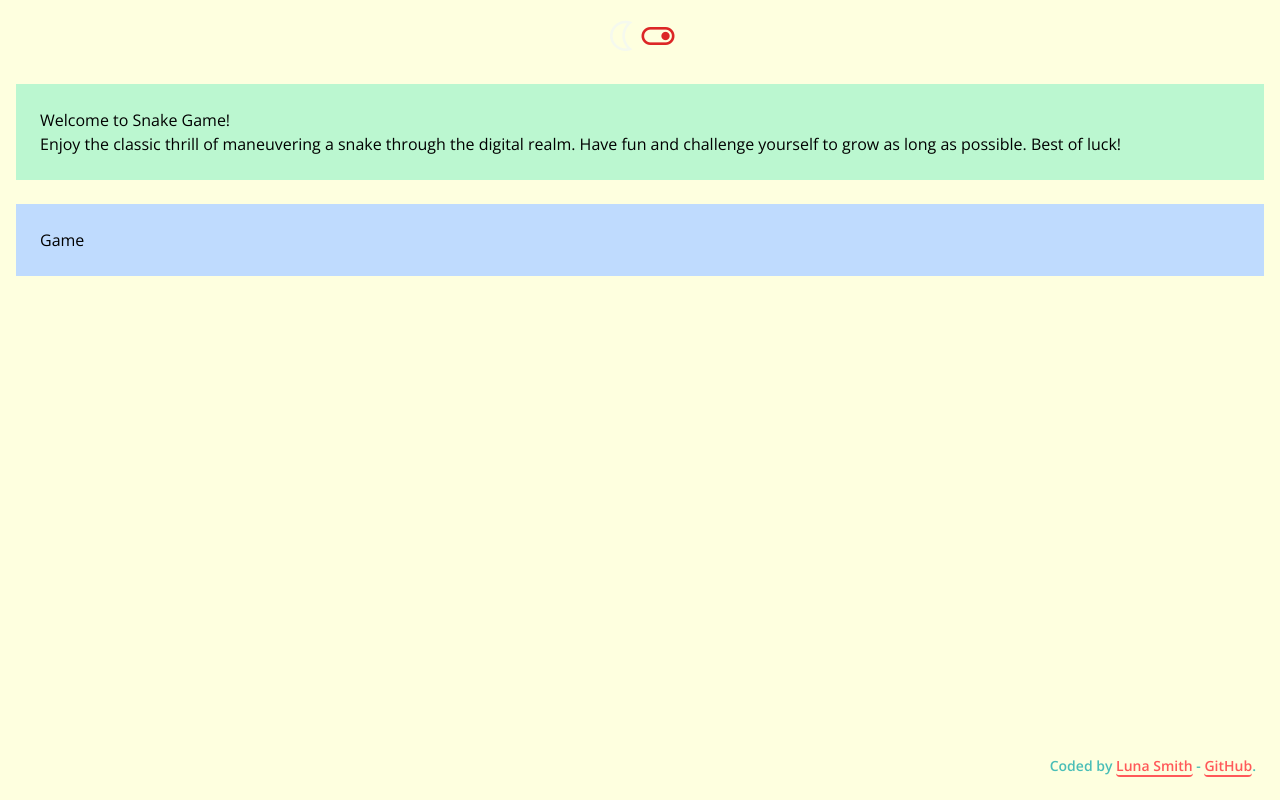
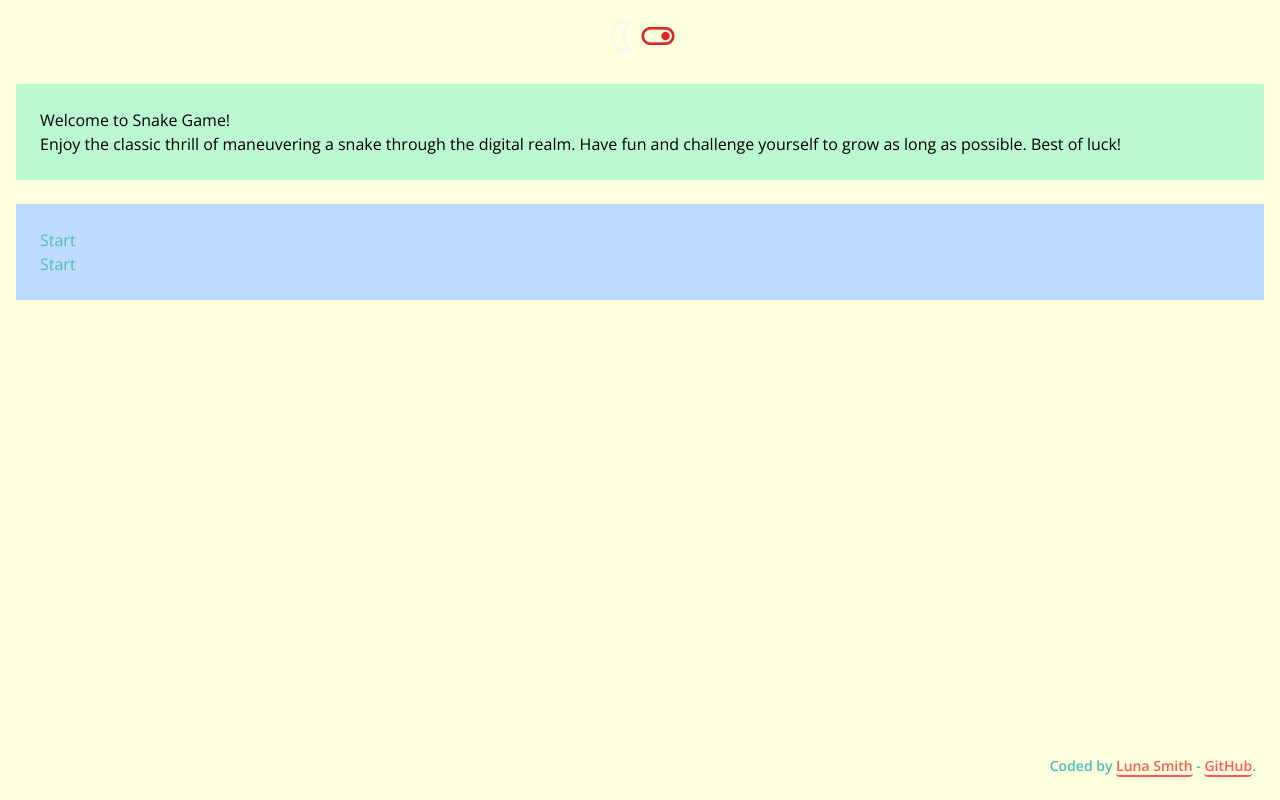
Before and after one commit to Lu-Smith/snake_game_vue_tailwindcss, a Vue app: page / in a window 1280 px wide. Built offline with nearby package versions, Linux system fonts and the light colour scheme.

Commit message:
Updated Game modes

```diff
--- a/src/App.vue
+++ b/src/App.vue
@@ -5,7 +5,7 @@
       <Header :mode="mode"  />
     </div>
     <div class="bg-blue-200 w-full h-full p-6">
-      <Game />
+      <Game :mode="mode" />
     </div>
   </div>
   <Footer :mode="mode" />
--- a/src/components/Game.vue
+++ b/src/components/Game.vue
@@ -1,3 +1,9 @@
 <template>
-    Game
+    <button :class="mode ? 'text-textColor' : 'text-addColor'">Start</button>
+    <div :class="mode ? 'text-textColor' : 'text-addColor'">Start</div>
+
 </template>
+
+<script lang="ts" setup>
+defineProps(['mode']);
+</script>
--- a/src/components/Switch.vue
+++ b/src/components/Switch.vue
@@ -9,8 +9,6 @@
   </template>
 
   <script lang="ts" setup>
-  import { defineProps, defineEmits } from 'vue';
-
   const props = defineProps(['mode']);
   const emits = defineEmits();
 
```
